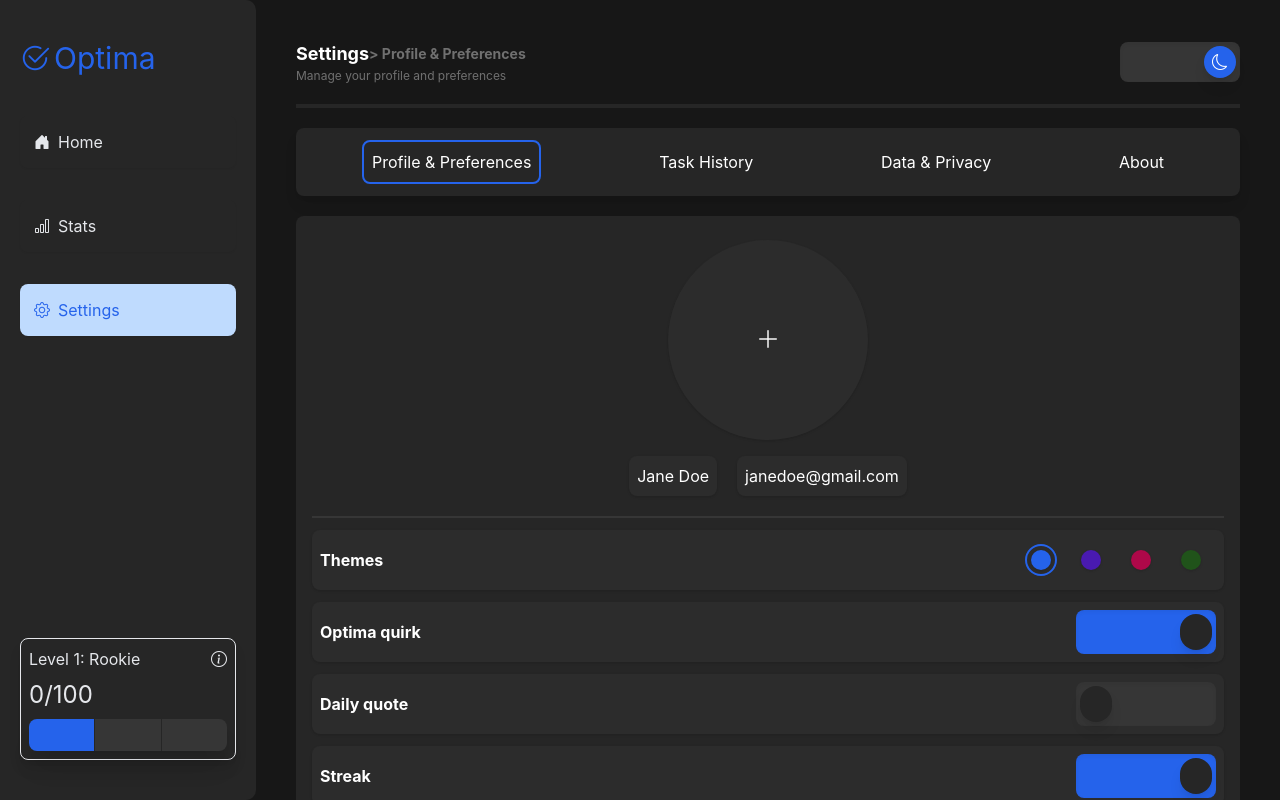
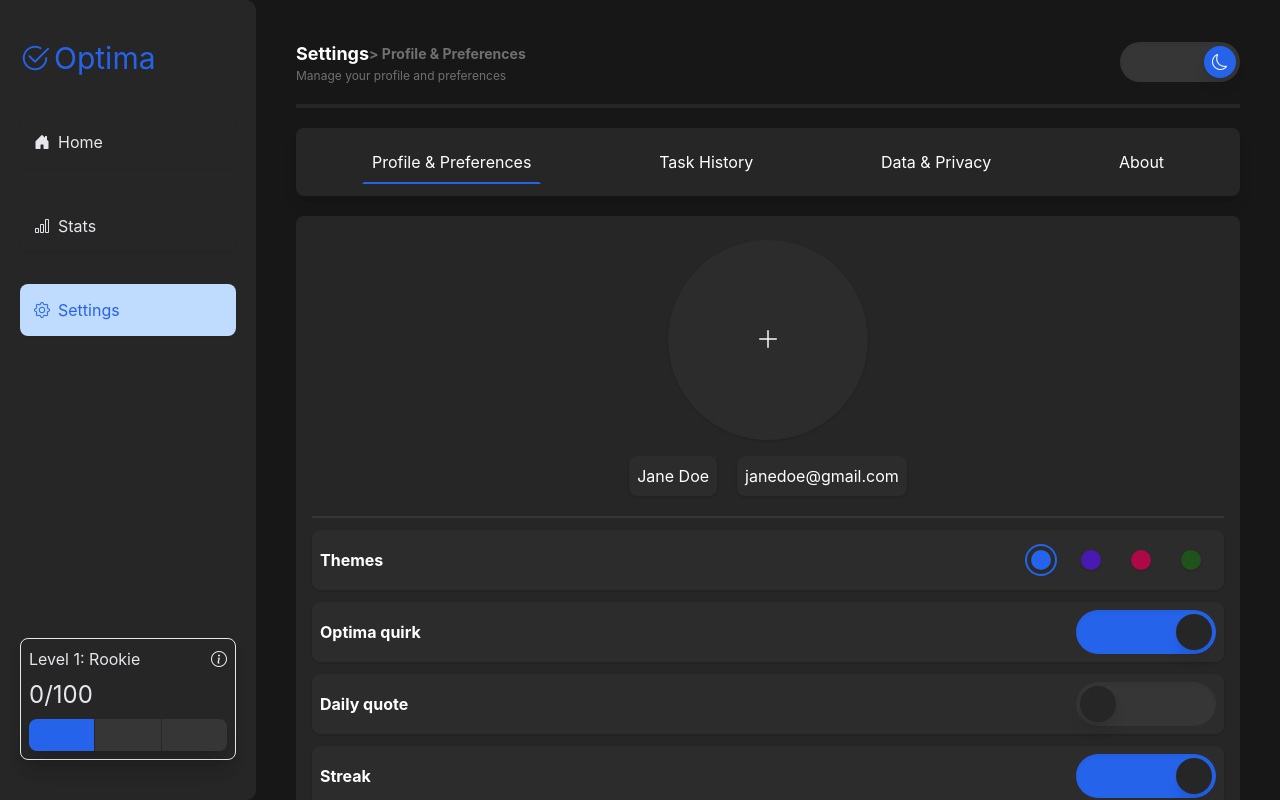
Before and after one commit to theinternetfae/Construction-site, a React (Vite) app: page /test/settings/profile in a window 1280 px wide. Shown: the top 800 px of the page. Built offline with nearby package versions, Linux system fonts and the light colour scheme.

Commit message:
Setting up and saving pfp

```diff
--- a/src/App.jsx
+++ b/src/App.jsx
@@ -31,10 +31,6 @@ function App() {
       pfp: ''
     }
   );
-
-  useEffect(() => {
-    console.log(userProfile);
-  }, [userProfile])
 
   const [taskList, setTaskList] = useState(
     getTaskList() || []
--- a/src/index.css
+++ b/src/index.css
@@ -656,7 +656,7 @@ body {
           }
 
           .mode-toggle {
-            @apply w-30 h-10 rounded-lg bg-[var(--lightest-bg)] inset-shadow-sm flex items-center p-1 cursor-pointer;
+            @apply w-30 h-10 rounded-full bg-[var(--lightest-bg)] inset-shadow-sm flex items-center p-1 cursor-pointer;
 
             .mode-toggle-switch {
               @apply h-full w-8 rounded-full flex justify-center items-center bg-[var(--mainbd-bg)] shadow-lg transition duration-500 ease-in-out
@@ -674,7 +674,7 @@ body {
           md:p-3;
 
           .sett-nav {
-            @apply text-sm text-center border border-2 border-transparent p-2 rounded-lg transition duration-300 ease-in-out
+            @apply text-sm text-center border border-2 border-transparent p-2 transition duration-300 ease-in-out
             md:text-base;
           }
         }
@@ -696,6 +696,10 @@ body {
               .pfp-cont {
                 @apply h-40 w-40 rounded-full flex items-center justify-center text-2xl bg-[var(--light-grey)] shadow-sm cursor-pointer
                 md:h-50 md:w-50;
+
+                .pfp {
+                  @apply h-full w-full rounded-full object-cover;
+                }
               }
 
               .name-email {
@@ -749,10 +753,10 @@ body {
                 }
 
                 .pref-toggle {
-                  @apply w-35 h-full rounded-lg bg-[var(--lightest-bg)] inset-shadow-sm flex items-center p-1 cursor-pointer transition duration-300 ease-in-out;
+                  @apply w-35 h-full rounded-full bg-[var(--lightest-bg)] inset-shadow-sm flex items-center p-1 cursor-pointer transition duration-300 ease-in-out;
 
                   .pref-toggle-switch {
-                    @apply h-full w-8 rounded-full flex justify-center items-center bg-[var(--mainbd-bg)] shadow-lg transition duration-500 ease-in-out
+                    @apply h-full w-9 rounded-full flex justify-center items-center bg-[var(--mainbd-bg)] shadow-lg transition duration-500 ease-in-out
                     text-[var(--yellow)];
                   }
                 }
--- a/src/pages/Settings.jsx
+++ b/src/pages/Settings.jsx
@@ -73,22 +73,22 @@ function Settings() {
 
             <section className="settings-navigations">
 
-                <Link to={"profile"} className={`sett-nav ${location.pathname === '/test/settings/profile' ? 'border-[var(--accent)]' : ""}`}>
+                <Link to={"profile"} className={`sett-nav ${location.pathname === '/test/settings/profile' ? 'border-[var(--accent)] border-t-transparent border-x-transparent' : ""}`}>
                     <i className="bi bi-person md:hidden"></i>
                     <p className="hidden md:block">Profile & Preferences</p>
                 </Link>
 
-                <Link to={"history"} className={`sett-nav ${location.pathname === '/test/settings/history' ? 'border-[var(--accent)]' : ""}`}>
+                <Link to={"history"} className={`sett-nav ${location.pathname === '/test/settings/history' ? 'border-[var(--accent)] border-t-transparent border-x-transparent' : ""}`}>
                     <i className="bi bi-clock-history md:hidden"></i>
                     <p className="hidden md:block">Task History</p>
                 </Link>
 
-                <Link to={"privacy"} className={`sett-nav ${location.pathname === '/test/settings/privacy' ? 'border-[var(--accent)]' : ""}`}>
+                <Link to={"privacy"} className={`sett-nav ${location.pathname === '/test/settings/privacy' ? 'border-[var(--accent)] border-t-transparent border-x-transparent' : ""}`}>
                     <i className="bi bi-lock md:hidden"></i>
                     <p className="hidden md:block">Data & Privacy</p>
                 </Link>
 
-                <Link to={"about"} className={`sett-nav ${location.pathname === '/test/settings/about' ? 'border-[var(--accent)]' : ""}`}>
+                <Link to={"about"} className={`sett-nav ${location.pathname === '/test/settings/about' ? 'border-[var(--accent)] border-t-transparent border-x-transparent' : ""}`}>
                     <i className="bi bi-info-circle md:hidden"></i>
                     <p className="hidden md:block">About</p>
                 </Link>
--- a/src/settings pages/Profile.jsx
+++ b/src/settings pages/Profile.jsx
@@ -1,4 +1,4 @@
-import { useState, useContext } from "react";
+import { useState, useContext, useEffect } from "react";
 import { UserContext } from "../js files/contexts";
 import { saveUserProfile } from "../js files/Storage.js";
 
@@ -8,14 +8,69 @@ function Profile() {
 
     const [quoteToggle, setQuoteToggle] = useState(false);
 
+    useEffect(() => {
+        console.log(userProfile)
+    }, [userProfile])
+
+    // function setPfpImage(e) {
+    //     const file = e.target.files[0];
+
+    //     const imageUrl = URL.createObjectURL(file);
+
+    //     console.log(imageUrl);
+    //     setUserProfile(prev => {
+    //         const profile = {
+    //             ...prev,
+    //             pfp: imageUrl
+    //         }
+
+    //         saveUserProfile(profile);
+    //         return profile;
+    //     });
+    // }
+
+    function setPfpImage(e) {
+        const file = e.target.files[0];
+
+        const reader = new FileReader();
+
+        reader.onload = () => {
+            const imageUrl = reader.result;
+
+            setUserProfile(prev => {
+                const profile = {
+                    ...prev,
+                    pfp: imageUrl
+                }
+
+                saveUserProfile(profile);
+                return profile;
+            });
+        };
+
+        reader.readAsDataURL(file);
+        console.log(reader);
+    }
+
+
     return (
         <div className="profile">
 
             <section className="user-display">
 
-                <div className="pfp-cont">
-                    <i className="bi bi-plus-lg"></i>
-                </div>
+                <label className="pfp-cont">
+                    {userProfile.pfp ?
+                        <img src={userProfile.pfp} alt="your pfp" className="pfp"/>
+                    :
+                        <i className="bi bi-plus-lg"></i>
+                    }
+
+                    <input type="file"
+                        accept="image/*"
+                        onChange={setPfpImage}
+                        hidden
+                    />
+                </label>
 
                 <div className="name-email">
                     <span>{userProfile.name}</span>
@@ -124,7 +179,7 @@ function Profile() {
                         })
 
                     }>
-                        <div className={`pref-toggle-switch ${userProfile.quirk ? 'translate-x-25':''}`}></div>
+                        <div className={`pref-toggle-switch ${userProfile.quirk ? 'translate-x-24':''}`}></div>
                     </div>
                 </div>
 
@@ -144,7 +199,7 @@ function Profile() {
                             return profile
                         })
                     }>
-                        <div className={`pref-toggle-switch ${userProfile.quote ? 'translate-x-25':''}`}></div>
+                        <div className={`pref-toggle-switch ${userProfile.quote ? 'translate-x-24':''}`}></div>
                     </div>
                 </div>
 
@@ -164,7 +219,7 @@ function Profile() {
                             return profile
                         })
                     }>
-                        <div className={`pref-toggle-switch ${userProfile.streak ? 'translate-x-25':''}`}></div>
+                        <div className={`pref-toggle-switch ${userProfile.streak ? 'translate-x-24':''}`}></div>
                     </div>
                 </div>
 
```
